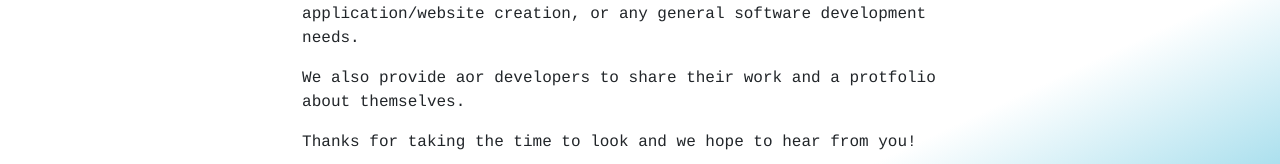
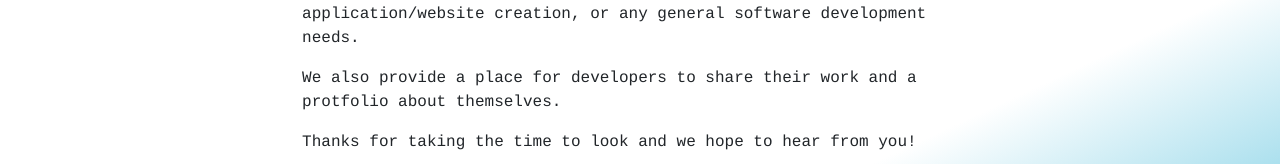
Before and after one commit to ClaytonTreder/cjtdevs-com, a React (Create React App) app: page /about in a window 1280 px wide. Shown: the part 361-525 px from the top of the page. Built offline with nearby package versions, Linux system fonts and the light colour scheme; no server answers.

Commit message:
undid a few things

```diff
--- a/src/components/Contact/Contact.jsx
+++ b/src/components/Contact/Contact.jsx
@@ -101,7 +101,6 @@ function Contact() {
                 subject: e.target.value,
               }))
             }
-            value={state.subject}
           />
           <div className="alert-danger">
             {errors.subject?.type === "required" && "Subject is required"}
--- a/src/components/text.json
+++ b/src/components/text.json
@@ -4,7 +4,7 @@
     "content": [
       "CJT Devs is a collective of software developers looking to build you your next website or app!",
       "Based out of metro Detroit, we are available for consulating, application/website creation, or any general software development needs.",
-      "We also provide aor developers to share their work and a protfolio about themselves.",
+      "We also provide a place for developers to share their work and a protfolio about themselves.",
       "Thanks for taking the time to look and we hope to hear from you!"
     ]
   },
```
Also changed, not shown: 1 other file (tests, documents, lock files or other folders).
